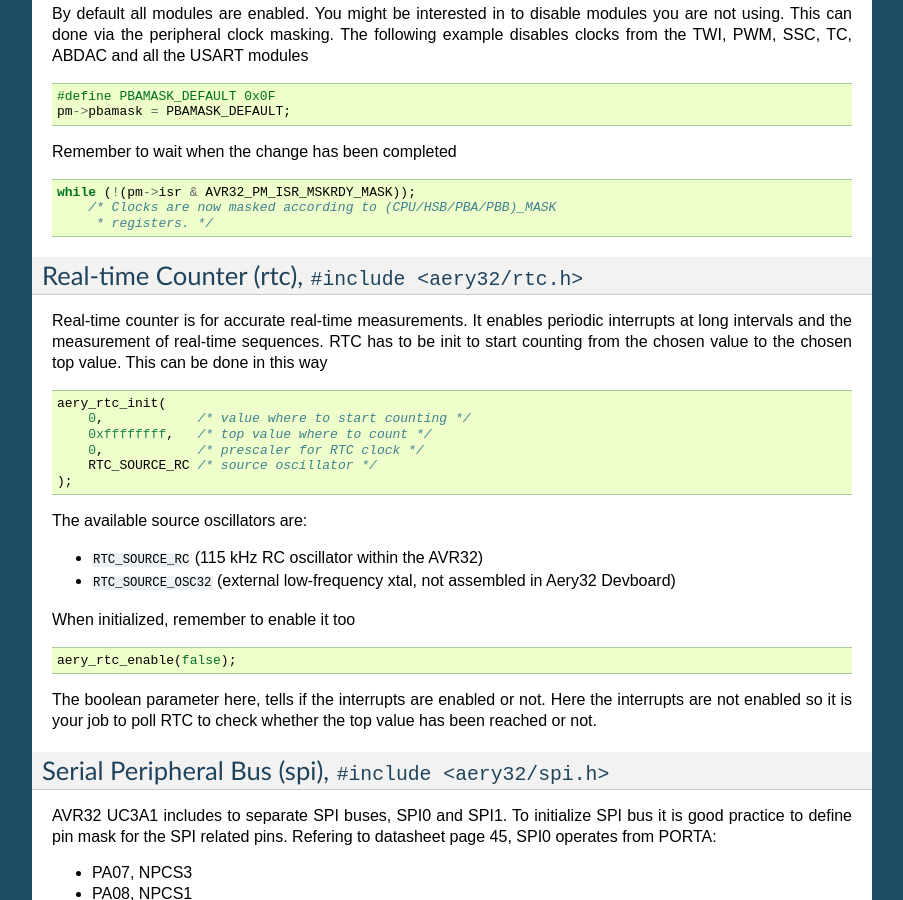
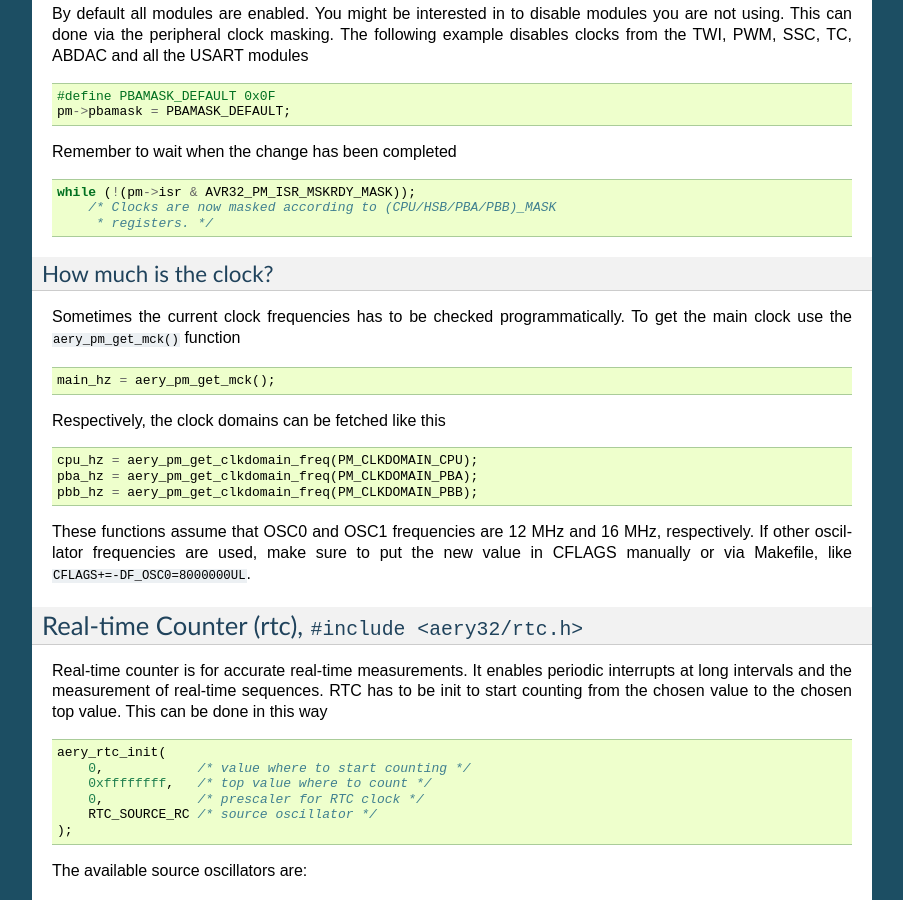
Before and after one commit to aery32/aery32-refguide, a Sphinx documentation site: the page built from source/modules.rst, in a window 1280 px wide and 900 px high, scrolled down 5891 px. Shown: the whole window, without its empty margins (198-1101 px from the left). Built offline with Sphinx 7.4.7, drawn with Linux system fonts in a browser that asks for light colours; some of the changed text lies outside the part shown.

Commit message:
Add docs for functions to get clocks

```diff
--- a/source/modules.rst
+++ b/source/modules.rst
@@ -271,7 +271,7 @@ The possible clock domain selections are
 
 .. hint::
 
-    You can combine the clock domain selections with the pipe operator, like this ``PM_CLKDOMAIN_CPU|PM_CLKDOMAIN_PBB``.With this selection the PBA clock frequency won't be changed, but the CPU and PBB will be set up accordingly.
+    You can combine the clock domain selections with the pipe operator, like this ``PM_CLKDOMAIN_CPU|PM_CLKDOMAIN_PBB``. With this selection the PBA clock frequency won't be changed, but the CPU and PBB will be set up accordingly.
 
 General clocks
 ''''''''''''''
@@ -340,6 +340,24 @@ Remember to wait when the change has been completed
         /* Clocks are now masked according to (CPU/HSB/PBA/PBB)_MASK
          * registers. */
 
+How much is the clock?
+''''''''''''''''''''''
+
+Sometimes the current clock frequencies has to be checked programmatically. To get the main clock use the ``aery_pm_get_mck()`` function
+
+.. code-block:: c
+
+    main_hz = aery_pm_get_mck();
+
+Respectively, the clock domains can be fetched like this
+
+.. code-block:: c
+
+    cpu_hz = aery_pm_get_clkdomain_freq(PM_CLKDOMAIN_CPU);
+    pba_hz = aery_pm_get_clkdomain_freq(PM_CLKDOMAIN_PBA);
+    pbb_hz = aery_pm_get_clkdomain_freq(PM_CLKDOMAIN_PBB);
+
+These functions assume that OSC0 and OSC1 frequencies are 12 MHz and 16 MHz, respectively. If other oscillator frequencies are used, make sure to put the new value in CFLAGS manually or via Makefile, like ``CFLAGS+=-DF_OSC0=8000000UL``.
 
 Real-time Counter (rtc), ``#include <aery32/rtc.h>``
 ----------------------------------------------------
```
